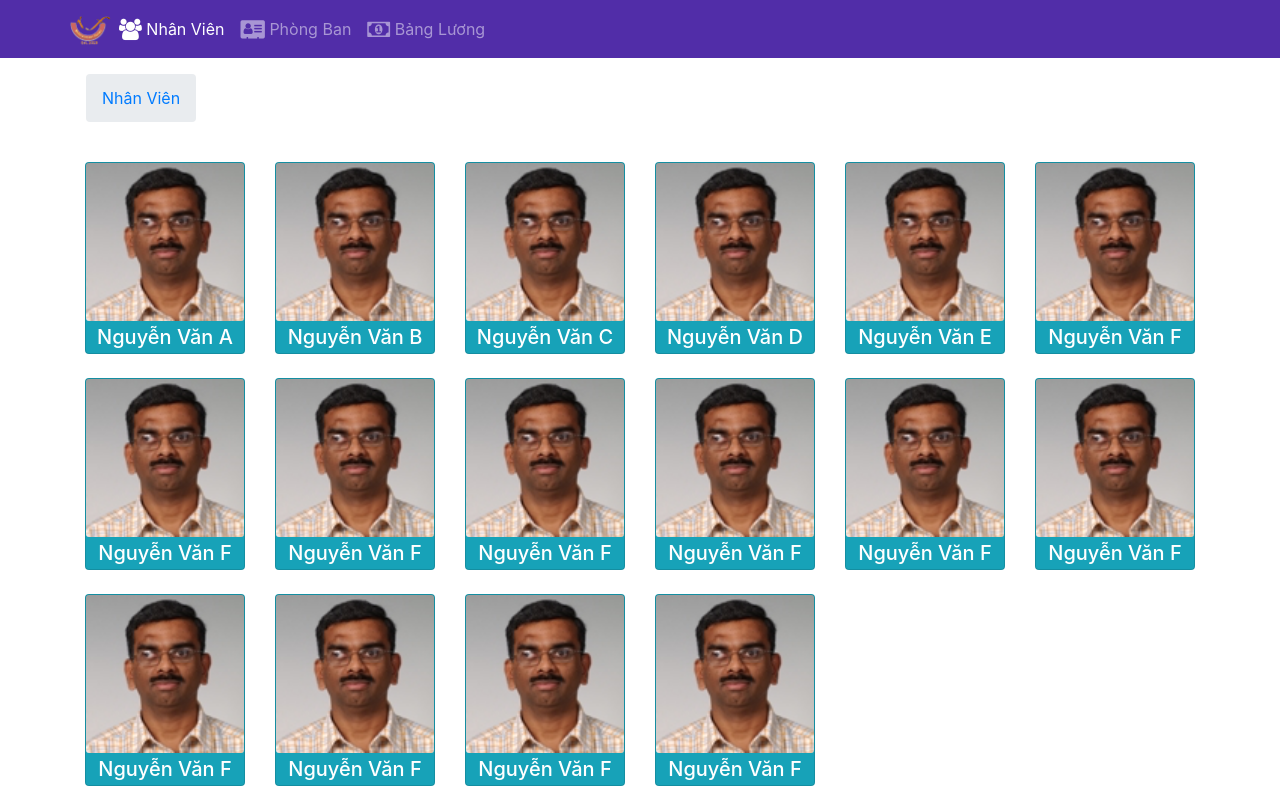
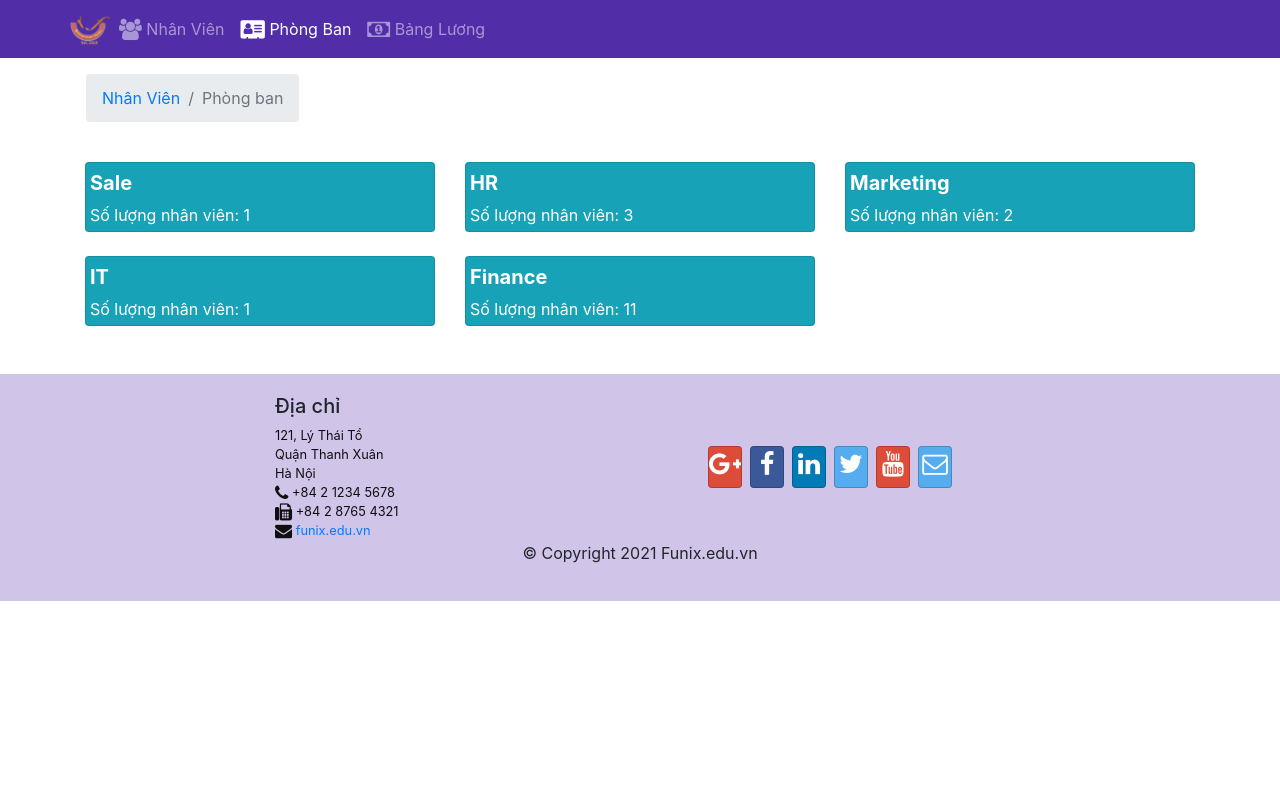
Before and after one commit to NguyenHuuThom/ReactJS-Assignment, a React (Create React App) app: page /departments in a window 1280 px wide. Before the commit this address led to /staffs. Shown: the top 800 px of the page. Built offline with nearby package versions, Linux system fonts and the light colour scheme.

Commit message:
Department Component

```diff
--- /dev/null
+++ b/src/component/DepartmentComponent.js
@@ -0,0 +1,38 @@
+import React from 'react';
+import { Card, CardText, CardTitle, Breadcrumb, BreadcrumbItem } from 'reactstrap';
+import { Link } from 'react-router-dom';
+
+function RenderDepartment({ department }) {
+    return (
+        <Card className="bg-info text-white">
+            <CardTitle className=" mt-2 m-1" heading="true"><b>{department.name}</b></CardTitle>
+            <CardText className=" m-1">{`Số lượng nhân viên: ${department.numberOfStaff}`}</CardText>
+        </Card>
+    )
+}
+
+function Department(props) {
+    const departments = props.departments.map((department) => {
+        return (
+            <div key={department.id} className="col-12 col-sm-6 col-md-6 col-lg-4 mt-4">
+                <RenderDepartment department={department} />
+            </div>
+        );
+    });
+
+    return (
+        <div className="container">
+            <div className="row">
+                <Breadcrumb>
+                    <BreadcrumbItem><Link to="/staff">Nhân Viên</Link></BreadcrumbItem>
+                    <BreadcrumbItem active>Phòng ban</BreadcrumbItem>
+                </Breadcrumb>
+            </div>
+            <div className="row">
+                {departments}
+            </div>
+        </div>
+    );
+}
+
+export default Department;
--- a/src/component/MainComponent.js
+++ b/src/component/MainComponent.js
@@ -4,6 +4,7 @@ import StaffList from './StaffListComponent';
 import Header from './HeaderComponent';
 import Footer from "./FooterComponent";
 import StaffInfo from "./StaffInfoComponent";
+import Department from "./DepartmentComponent";
 import { DEPARTMENTS, STAFFS } from '../shared/staffs';
 
 class Main extends Component {
@@ -33,8 +34,9 @@ class Main extends Component {
             <div className="App">
                 <Header />
                 <Switch>
-                    <Route path='/staff/:staffId' component={StaffWithId} />
+                    <Route path='/staffs/:staffId' component={StaffWithId} />
                     <Route exact path='/staffs' component={() => <StaffList staffs={this.state.staffs} />} />
+                    <Route exact path='/departments' component={() => <Department departments={this.state.departments} />} />
                     <Redirect to="/staffs" />
                 </Switch>
                 <Footer />
--- a/src/component/StaffInfoComponent.js
+++ b/src/component/StaffInfoComponent.js
@@ -29,7 +29,7 @@ const StaffInfo = (props) => {
             <div className="container">
                 <div className="row">
                     <Breadcrumb>
-                        <BreadcrumbItem><Link to="/staff">Nhân Viên</Link></BreadcrumbItem>
+                        <BreadcrumbItem><Link to="/staffs">Nhân Viên</Link></BreadcrumbItem>
                         <BreadcrumbItem active>{props.staff.name}</BreadcrumbItem>
                     </Breadcrumb>
                     <div className="col-12">
--- a/src/component/StaffListComponent.js
+++ b/src/component/StaffListComponent.js
@@ -5,7 +5,7 @@ import { Link } from 'react-router-dom';
 function RenderStaffList({ staff, onClick }) {
     return (
         <Card className="bg-info">
-            <Link to={`/staff/${staff.id}`}>
+            <Link to={`/staffs/${staff.id}`}>
                 <CardImg width="100%" src={staff.image} alt={staff.name} />
                 <CardTitle className="text-center m-1 text-white" heading="true">{staff.name}</CardTitle>
             </Link>
```
